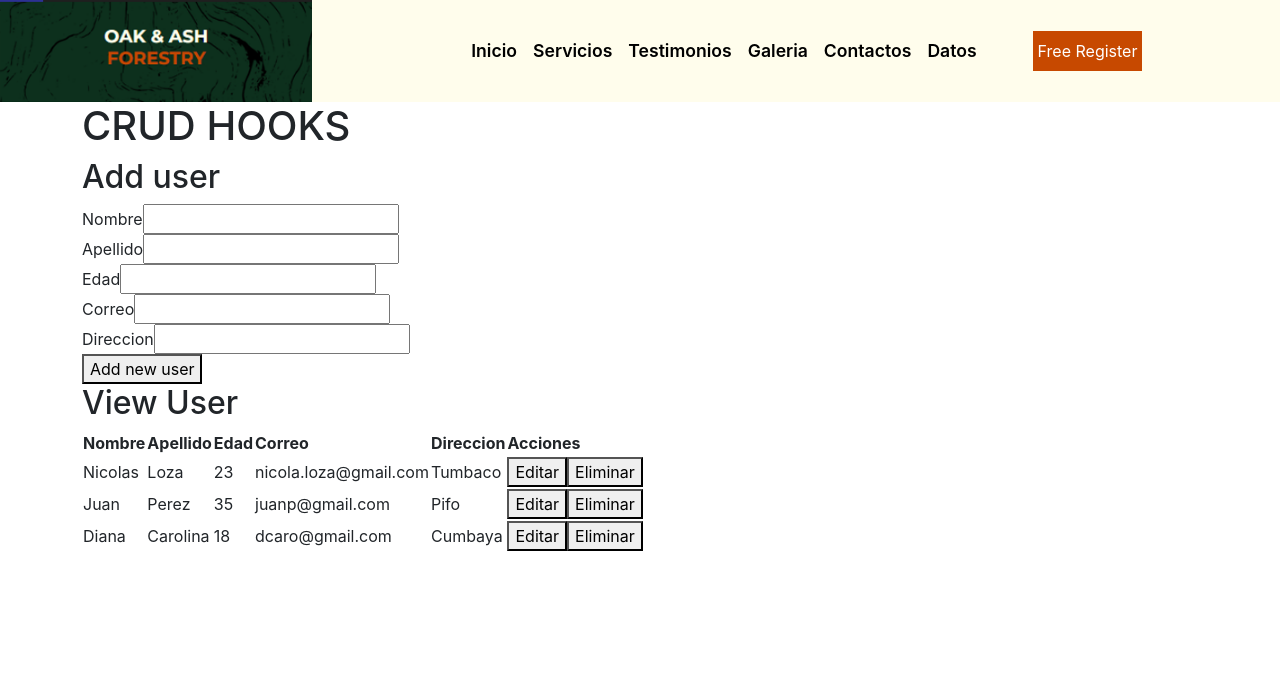
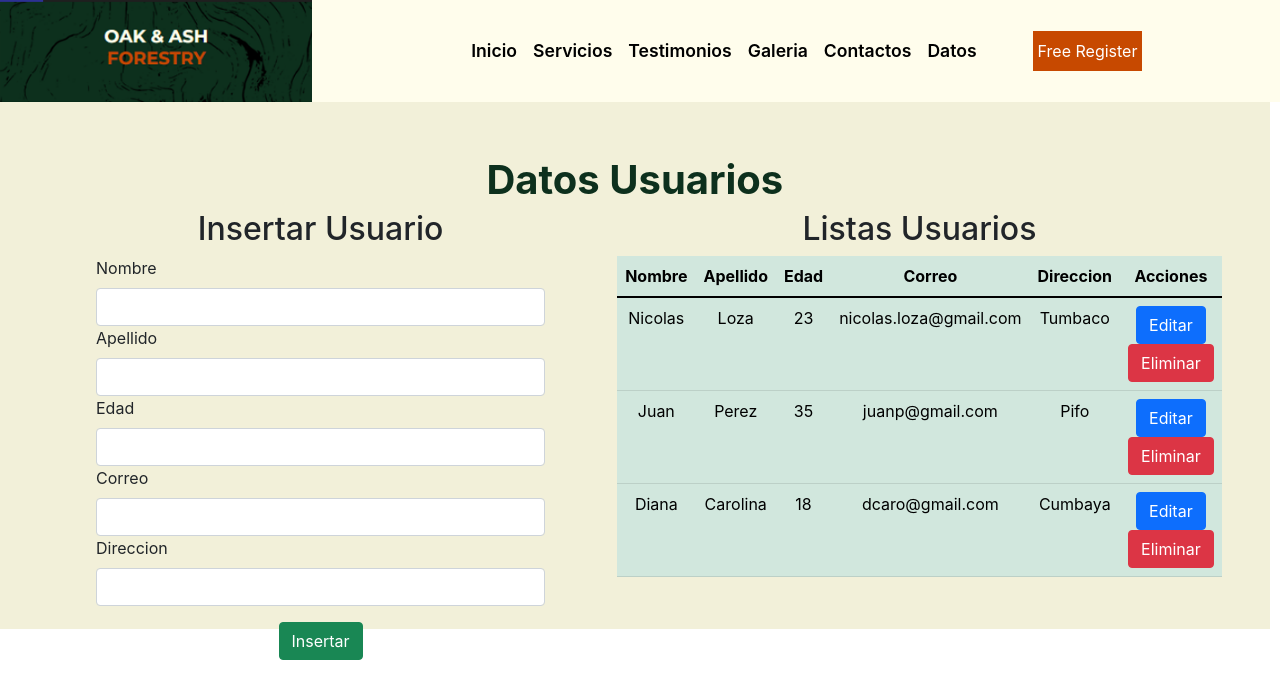
Before and after one commit to n1c0145/Nature, a React (Create React App) app: page /datos in a window 1280 px wide. Shown: the top 698 px of the page. Built offline with nearby package versions, Linux system fonts and the light colour scheme.

Commit message:
Table finish

```diff
--- a/src/componentes/AddUserForm.jsx
+++ b/src/componentes/AddUserForm.jsx
@@ -5,7 +5,7 @@ function AddUserForm(props) {
 
     const { register, handleSubmit, formState: { errors } } = useForm();
 
-    const onSubmit = (data,e) => {
+    const onSubmit = (data, e) => {
         //  console.log(data);
         props.addUser(data)
         //clean
@@ -15,49 +15,57 @@ function AddUserForm(props) {
 
 
     return (
+        <div className='text-start px-5'>
+
             <form onSubmit={handleSubmit(onSubmit)}>
-            <label>Nombre</label>
-            <input type="text" name="nombre"
+
+                <label className='form-label'>Nombre</label>
+                <input className='form-control' type="text" name="nombre"
                     {...register("nombre", {
-                required: {value: true, message: 'Campo Requerido'}
+                        required: { value: true, message: 'Campo Requerido' }
                     })}
 
                 />
-            <div>{errors?.nombre?.message}</div>
-            <label>Apellido</label>
-            <input type="text" name="apellido"
+                <div className='class="alert alert-danger'>{errors?.nombre?.message}</div>
+                <label className='form-label'>Apellido</label>
+                <input className='form-control' type="text" name="apellido"
                     {...register("apellido", {
-                required: {value: true, message: 'Campo Requerido'}
+                        required: { value: true, message: 'Campo Requerido' }
                     })}
 
                 />
-            <div>{errors?.apellido?.message}</div>
-            <label>Edad</label>
-            <input type="number" name="edad"
+                <div className='class="alert alert-danger'>{errors?.apellido?.message}</div>
+                <label className='form-label'>Edad</label>
+                <input className='form-control' type="number" name="edad"
                     {...register("edad", {
-                required: {value: true, message: 'Campo Requerido'}
+                        required: { value: true, message: 'Campo Requerido' }
                     })}
 
                 />
-            <div>{errors?.edad?.message}</div>
-            <label>Correo</label>
-            <input type="text" name="correo"
+                <div className='class="alert alert-danger'>{errors?.edad?.message}</div>
+                <label className='form-label'>Correo</label>
+                <input className='form-control' type="text" name="correo"
                     {...register("correo", {
-                required: {value: true, message: 'Campo Requerido'}
+                        required: { value: true, message: 'Campo Requerido' }
                     })}
 
                 />
-                  <div>{errors?.correo?.message}</div>
-            <label>Direccion</label>
-            <input type="text" name="direccion"
+                <div className='class="alert alert-danger'>{errors?.correo?.message}</div>
+                <label className='form-label'>Direccion</label>
+                <input className='form-control' type="text" name="direccion"
                     {...register("direccion", {
-                required: {value: true, message: 'Campo Requerido'}
+                        required: { value: true, message: 'Campo Requerido' }
                     })}
 
                 />
-                  <div>{errors?.direccion?.message}</div>
-<button>Add new user</button>
+                <div className='class="alert alert-danger'>{errors?.direccion?.message}</div>
+                <div className='text-center'>
+                <button className='btn btn-success mt-3'>Insertar</button>
+                </div>
+
             </form >
+        </div>
+
 
     )
 
--- a/src/componentes/EditUserForm.jsx
+++ b/src/componentes/EditUserForm.jsx
@@ -23,49 +23,52 @@ function EditUserForm(props) {
 
 
     return (
-        <form onSubmit={handleSubmit(onSubmit)}>
-            <label>Nombre</label>
-            <input type="text" name="nombre"
+
+        <div className='text-start px-5'>
+
+<form onSubmit={handleSubmit(onSubmit)}>
+            <label className='form-label'>Nombre</label>
+            <input className='form-control' type="text" name="nombre"
                 {...register("nombre", {
                     required: { value: true, message: 'Campo Requerido' }
                 })}
-
             />
-            <div>{errors?.nombre?.message}</div>
-            <label>Apellido</label>
-            <input type="text" name="apellido"
+            <div className='class="alert alert-danger'>{errors?.nombre?.message}</div>
+            <label className='form-label'>Apellido</label>
+            <input className='form-control' type="text" name="apellido"
                 {...register("apellido", {
                     required: { value: true, message: 'Campo Requerido' }
                 })}
-
             />
-            <div>{errors?.apellido?.message}</div>
-            <label>Edad</label>
-            <input type="number" name="edad"
+            <div className='class="alert alert-danger'>{errors?.apellido?.message}</div>
+            <label className='form-label'>Edad</label>
+            <input className='form-control' type="number" name="edad"
                 {...register("edad", {
                     required: { value: true, message: 'Campo Requerido' }
                 })}
-
             />
-            <div>{errors?.edad?.message}</div>
-            <label>Correo</label>
-            <input type="text" name="correo"
+            <div className='class="alert alert-danger'>{errors?.edad?.message}</div>
+            <label className='form-label'>Correo</label>
+            <input className='form-control' type="text" name="correo"
                 {...register("correo", {
                     required: { value: true, message: 'Campo Requerido' }
                 })}
-
             />
-            <div>{errors?.correo?.message}</div>
-            <label>Direccion</label>
-            <input type="text" name="direccion"
+            <div className='class="alert alert-danger'>{errors?.correo?.message}</div>
+            <label className='form-label'>Direccion</label>
+            <input className='form-control' type="text" name="direccion"
                 {...register("direccion", {
                     required: { value: true, message: 'Campo Requerido' }
                 })}
+            />
+            <div className='class="alert alert-danger'>{errors?.direccion?.message}</div>
+            <div className='text-center'>
+                <button className='btn btn-success mt-3'>Guardar</button>
+                </div>
+        </form >
 
-            />
-            <div>{errors?.direccion?.message}</div>
-            <button>Edit user</button>
-        </form >
+        </div>
+
 
     )
 
--- a/src/componentes/UserTable.jsx
+++ b/src/componentes/UserTable.jsx
@@ -5,13 +5,10 @@ function UserTable(props) {
 
 
     return (
-
-        <table>
-
+        <div>
+            <table class="table table-success table-striped-columns table-hover">
                 <thead>
-
                     <tr>
-
                         <th>Nombre</th>
                         <th>Apellido</th>
                         <th>Edad</th>
@@ -20,7 +17,6 @@ function UserTable(props) {
                         <th>Acciones</th>
                     </tr>
                 </thead>
-
                 <tbody>
                     {
                         props.users.length > 0 ?
@@ -32,18 +28,17 @@ function UserTable(props) {
                                     <td>{user.correo}</td>
                                     <td>{user.direccion}</td>
                                     <td>
-                                    <button onClick={()=> props.editRow(user)}>Editar</button>
-                                    <button onClick={() => props.deleteUser(user.id)}>Eliminar</button>
+                                        <button onClick={() => props.editRow(user)} class="btn btn-primary">Editar</button>
+                                        <button onClick={() => props.deleteUser(user.id)} class="btn btn-danger">Eliminar</button>
                                     </td>
+                                </tr>
+                            )) : (<tr><td colSpan={3}>No users</td></tr>)}
+                </tbody>
+            </table>
+        </div>
 
 
-                            </tr>
-                        )) : (<tr><td colSpan={3}>No users</td></tr>)}
-
-            </tbody>
-        </table>
     )
-
 };
 
 export default UserTable;
--- a/src/estilos/datos.css
+++ b/src/estilos/datos.css
@@ -0,0 +1,5 @@
+.datos{
+    background-color: #f2f0d9;
+    width: 99.2vw;
+    height: 41.2vw;
+}
--- a/src/paginas/Datos.jsx
+++ b/src/paginas/Datos.jsx
@@ -14,7 +14,7 @@ function Datos() {
             nombre: "Nicolas",
             apellido: "Loza",
             edad: 23,
-            correo: "nicola.loza@gmail.com",
+            correo: "nicolas.loza@gmail.com",
             direccion: "Tumbaco"
         },
         {
@@ -55,7 +55,7 @@ function Datos() {
         id: null,
         nombre: '',
         apellido: '',
-        edad:'',
+        edad: '',
         correo: '',
         direccion: ''
     })
@@ -77,25 +77,28 @@ function Datos() {
     }
 
     return (
-        <div className='container'>
-            <h1>CRUD HOOKS</h1>
+        <div className='datos text-center px-5 py-5'>
+            <div className='text fs-1 fw-bold'>Datos Usuarios</div>
+
+            <div className='row'>
+                <div className='col'>
 
                     {
                         editing ? (
                             <div>
-                        <h2>Edit User</h2>
-                        <EditUserForm currentUser={currentUser} updateUser={updateUser}/>
+                                <h2>Editar Usuario</h2>
+                                <EditUserForm currentUser={currentUser} updateUser={updateUser} />
                             </div>
-
                         ) : (
                             <div>
-                        <h2>Add user</h2>
+                                <h2>Insertar Usuario</h2>
                                 <AddUserForm addUser={addUser} /></div>)}
-
-
-
-            <div><h2>View User</h2></div>
+                </div>
+                <div className='col'>
+                    <div><h2>Listas Usuarios</h2></div>
                     <UserTable users={users} deleteUser={deleteUser} editRow={editRow} />
+                </div>
+            </div>
         </div >
     );
 }
```
Also changed, not shown: src/paginas/Contactos.jsx (+0 -14 lines). Lines whose indentation alone changed are shown as unchanged.
